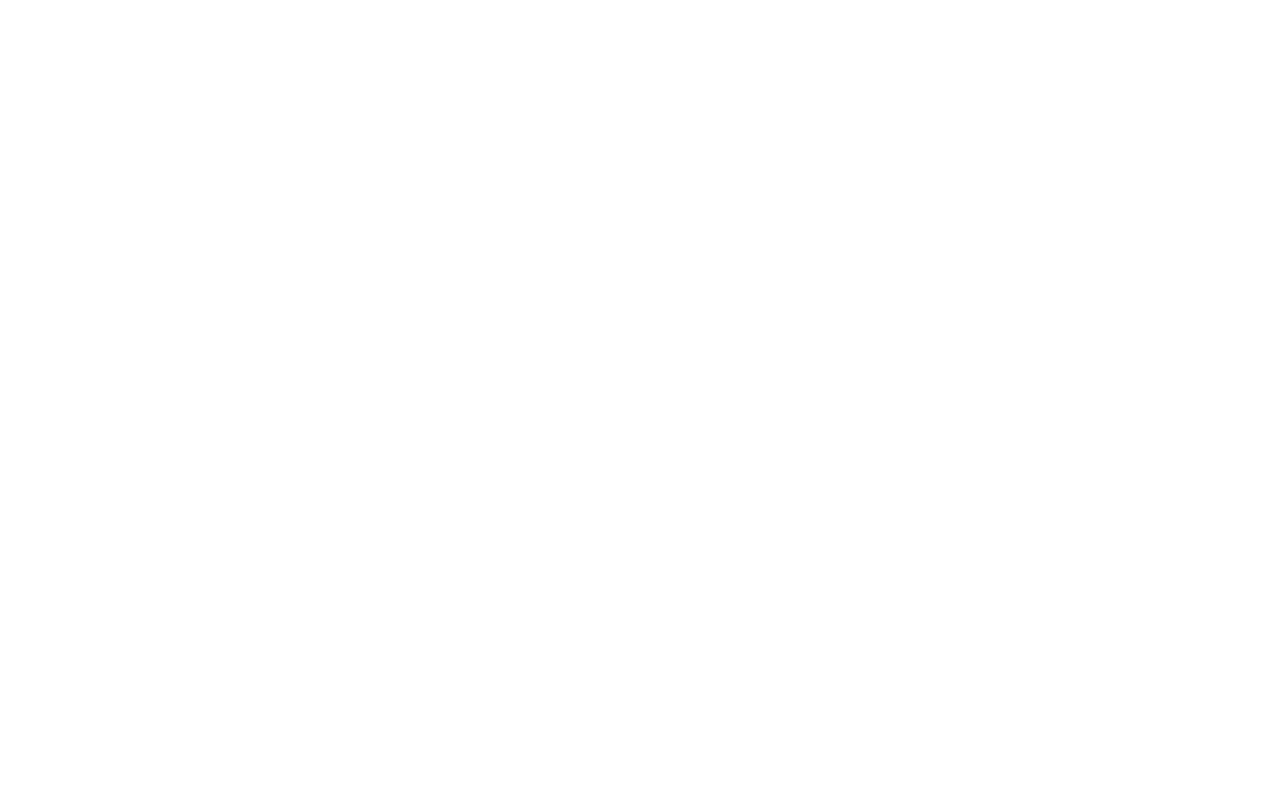
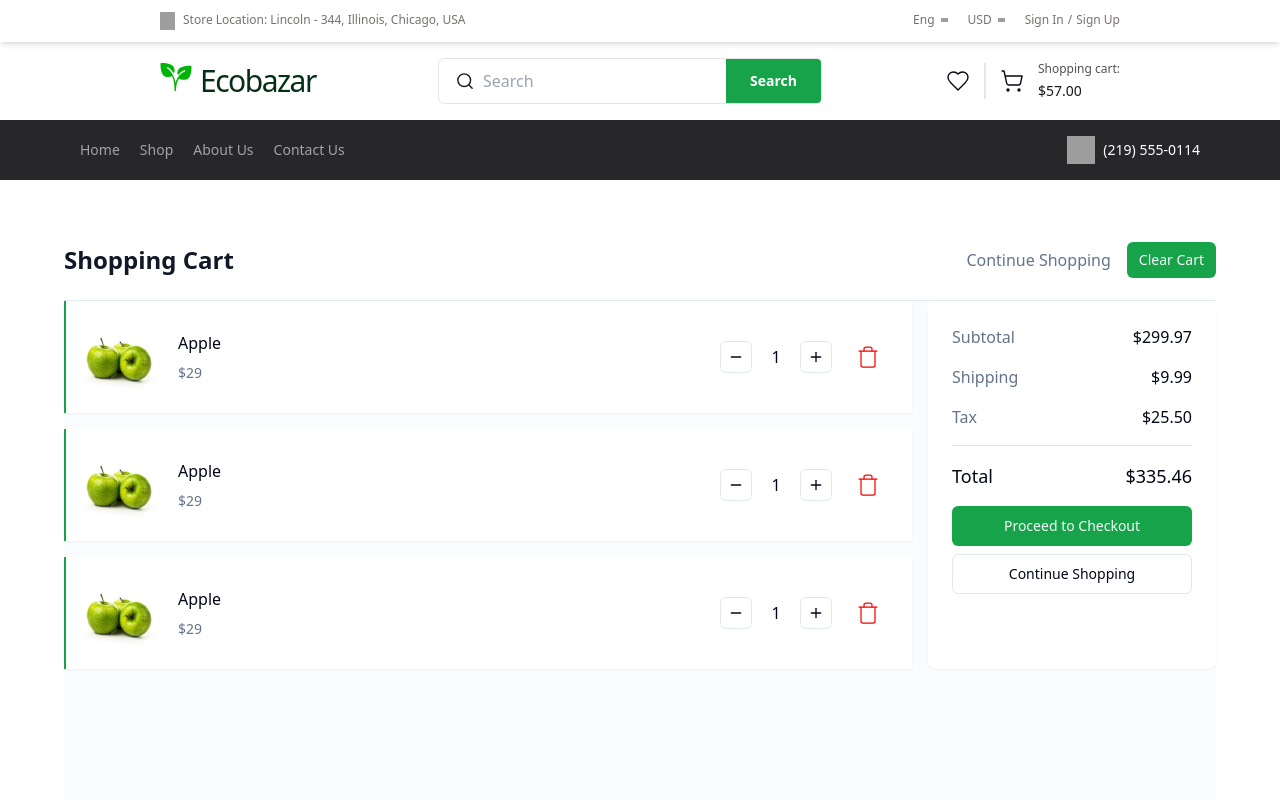
Before and after one commit to akshpnwr/organic-ecom, a React (Vite) app: page /cart in a window 1280 px wide. Before the commit this address had no page. Shown: the top 800 px of the page. Built offline with nearby package versions, Linux system fonts and the light colour scheme; grey boxes are pictures that could not be loaded.

Commit message:
Added cart page

```diff
--- a/package.json
+++ b/package.json
@@ -13,6 +13,7 @@
     "@radix-ui/react-avatar": "^1.1.0",
     "@radix-ui/react-select": "^2.1.1",
     "@radix-ui/react-separator": "^1.1.0",
+    "@radix-ui/react-slot": "^1.1.0",
     "@radix-ui/react-tabs": "^1.1.0",
     "class-variance-authority": "^0.7.0",
     "clsx": "^2.1.1",
--- a/src/App.tsx
+++ b/src/App.tsx
@@ -5,6 +5,7 @@
 import AboutUs from "./pages/About-us";
 import Shop from "./pages/Shop";
 import Product from "./pages/Product";
+import Cart from "./pages/Cart";
 
 function App() {
   return (
@@ -16,6 +17,7 @@
         <Route path="/about-us" element={<AboutUs />} />
         <Route path="/shop" element={<Shop />} />
         <Route path="/product" element={<Product />} />
+        <Route path="/cart" element={<Cart />} />
       </Route>
     </Routes>
   );
--- /dev/null
+++ b/src/components/CartItem.tsx
@@ -0,0 +1,62 @@
+import { Button } from "./UI/button";
+import { Minus, Plus, Trash } from "lucide-react";
+import appleImg from "../assets/images/products/apple.png";
+import { useState } from "react";
+
+const CartItem = () => {
+  const [quantity, setQuantity] = useState(1);
+
+  const incrementQuantity = () => {
+    setQuantity(quantity + 1);
+  };
+
+  const decrementQuantity = () => {
+    if (quantity === 1) return;
+    setQuantity(quantity - 1);
+  };
+
+  return (
+    <li className="flex items-center gap-4 bg-background p-4 shadow-sm rounded-none border-l-2 border-green-600">
+      <img
+        src={appleImg}
+        alt="Product Image"
+        width={80}
+        height={80}
+        className="rounded-md object-cover"
+      />
+      <div className="flex flex-col gap-2">
+        <h3 className="font-medium">Apple</h3>
+        <p className="text-sm font-medium text-muted-foreground">$29</p>
+      </div>
+
+      <div className="flex min-w-40 items-center ml-auto gap-2">
+        <Button
+          onClick={decrementQuantity}
+          variant="outline"
+          size="icon"
+          className="h-8 w-8"
+        >
+          <Minus className="h-4 w-4" />
+        </Button>
+        <span className="text-center w-8">{quantity}</span>
+        <Button
+          onClick={incrementQuantity}
+          variant="outline"
+          size="icon"
+          className="h-8 w-8"
+        >
+          <Plus className="h-4 w-4" />
+        </Button>
+        <Button variant="ghost" className="hover:bg-transparent hover:sca">
+          <Trash
+            color="red"
+            className="cursor-pointer w-6 h-6"
+            strokeWidth={1.25}
+          />
+        </Button>
+      </div>
+    </li>
+  );
+};
+
+export default CartItem;
--- a/src/components/UI/Button.tsx
+++ b/src/components/UI/Button.tsx
@@ -1,18 +1,56 @@
-interface ButtonProps {
-  children?: React.ReactNode;
-  text: string;
-  classes?: string;
+import * as React from "react"
+import { Slot } from "@radix-ui/react-slot"
+import { cva, type VariantProps } from "class-variance-authority"
+
+import { cn } from "@/lib/utils"
+
+const buttonVariants = cva(
+  "inline-flex items-center justify-center whitespace-nowrap rounded-md text-sm font-medium ring-offset-background transition-colors focus-visible:outline-none focus-visible:ring-2 focus-visible:ring-ring focus-visible:ring-offset-2 disabled:pointer-events-none disabled:opacity-50",
+  {
+    variants: {
+      variant: {
+        default: "bg-primary text-primary-foreground hover:bg-primary/90",
+        destructive:
+          "bg-destructive text-destructive-foreground hover:bg-destructive/90",
+        outline:
+          "border border-input bg-background hover:bg-accent hover:text-accent-foreground",
+        secondary:
+          "bg-secondary text-secondary-foreground hover:bg-secondary/80",
+        ghost: "hover:bg-accent hover:text-accent-foreground",
+        link: "text-primary underline-offset-4 hover:underline",
+      },
+      size: {
+        default: "h-10 px-4 py-2",
+        sm: "h-9 rounded-md px-3",
+        lg: "h-11 rounded-md px-8",
+        icon: "h-10 w-10",
+      },
+    },
+    defaultVariants: {
+      variant: "default",
+      size: "default",
+    },
+  }
+)
+
+export interface ButtonProps
+  extends React.ButtonHTMLAttributes<HTMLButtonElement>,
+    VariantProps<typeof buttonVariants> {
+  asChild?: boolean
 }
 
-const Button: React.FC<ButtonProps> = ({ text, children, classes }) => {
-  return (
-    <button
-      className={`px-5 py-3 mt-6 md:mt-8 text-base leading-5 text-white bg-green-600 rounded-[53px] md:px-10 md:py-5 ${classes}`}
-    >
-      <span>{text}</span>
-      {children}
-    </button>
-  );
-};
+const Button = React.forwardRef<HTMLButtonElement, ButtonProps>(
+  ({ className, variant, size, asChild = false, ...props }, ref) => {
+    const Comp = asChild ? Slot : "button"
+    return (
+      <Comp
+        className={cn(buttonVariants({ variant, size, className }))}
+        ref={ref}
+        {...props}
+      />
+    )
+  }
+)
+Button.displayName = "Button"
 
-export default Button;
+export { Button, buttonVariants }
--- /dev/null
+++ b/src/components/UI/ButtonCustom.tsx
@@ -0,0 +1,18 @@
+interface ButtonProps {
+  children?: React.ReactNode;
+  text: string;
+  classes?: string;
+}
+
+const Button: React.FC<ButtonProps> = ({ text, children, classes }) => {
+  return (
+    <button
+      className={`px-5 py-3 mt-6 md:mt-8 text-base leading-5 text-white bg-green-600 rounded-[53px] md:px-10 md:py-5 ${classes}`}
+    >
+      <span>{text}</span>
+      {children}
+    </button>
+  );
+};
+
+export default Button;
--- /dev/null
+++ b/src/components/UI/input.tsx
@@ -0,0 +1,25 @@
+import * as React from "react"
+
+import { cn } from "@/lib/utils"
+
+export interface InputProps
+  extends React.InputHTMLAttributes<HTMLInputElement> {}
+
+const Input = React.forwardRef<HTMLInputElement, InputProps>(
+  ({ className, type, ...props }, ref) => {
+    return (
+      <input
+        type={type}
+        className={cn(
+          "flex h-10 w-full rounded-md border border-input bg-background px-3 py-2 text-sm ring-offset-background file:border-0 file:bg-transparent file:text-sm file:font-medium placeholder:text-muted-foreground focus-visible:outline-none focus-visible:ring-2 focus-visible:ring-ring focus-visible:ring-offset-2 disabled:cursor-not-allowed disabled:opacity-50",
+          className
+        )}
+        ref={ref}
+        {...props}
+      />
+    )
+  }
+)
+Input.displayName = "Input"
+
+export { Input }
--- a/src/components/hero/hero.tsx
+++ b/src/components/hero/hero.tsx
@@ -2,7 +2,7 @@
 import heroImage from "../../assets/images/hero-image.png";
 import rightArrow from "../../assets/images/right-arrow.svg";
 import FeatureSection from "./featured-section";
-import Button from "../UI/Button";
+import Button from "../UI/ButtonCustom";
 
 export const Hero: React.FC = () => {
   return (
--- a/src/components/navigation/middle.tsx
+++ b/src/components/navigation/middle.tsx
@@ -1,8 +1,8 @@
 import * as React from "react";
 import logo from "../../assets/images/logo.svg";
 import search from "../../assets/images/search.svg";
-import heart from "../../assets/images/heart.svg";
-import cart from "../../assets/images/cart.svg";
+import { Heart, ShoppingCart } from "lucide-react";
+import { Link } from "react-router-dom";
 
 interface ImageProps {
   src: string;
@@ -85,10 +85,12 @@
       </button>
     </div>
     <SearchArea placeholder="Search" />
-    <div className="flex justify-between md:self-stretch my-auto">
-      <Image src={heart} alt="Icon description" customClass="mr-3" />
-      <div className="flex gap-3 pl-3 border-l-2">
-        <Image src={cart} alt="Shopping cart" />
+    <div className="flex items-center justify-between md:self-stretch my-auto">
+      <Heart strokeWidth="1.4px" className="w-7 h-w-7 mr-3" />
+      <div className="flex items-center gap-3 pl-3 border-l-2">
+        <Link to="/cart">
+          <ShoppingCart strokeWidth="1.4px" className="w-7 h-w-7" />
+        </Link>
         <div className="flex-col flex-1">
           <div className="text-xs leading-3 text-neutral-600">
             {" "}
--- a/src/pages/About-us.tsx
+++ b/src/pages/About-us.tsx
@@ -5,7 +5,7 @@
 
 import Testimonial from "../components/testimonial";
 import Slider from "../components/slider";
-import Button from "../components/UI/Button";
+import Button from "../components/UI/ButtonCustom";
 
 interface BenefitProps {
   iconSrc: string;
--- /dev/null
+++ b/src/pages/Cart.tsx
@@ -0,0 +1,70 @@
+import { Button } from "@/components/UI/button";
+import { Separator } from "@/components/UI/separator";
+import { Link } from "react-router-dom";
+import CartItem from "@/components/CartItem";
+
+export default function Cart() {
+  return (
+    <div className="max-w-6xl mx-auto flex flex-col min-h-[80vh] bg-muted/40 mt-10">
+      <header className="bg-background border-b py-3 px-0">
+        <div className="container px-0 flex flex-col md:flex-row gap-4 md:gap-0 items-center justify-between">
+          <h1 className="text-2xl font-semibold w-full md:w-auto md:bg-transparent md:text-gray-900 text-center text-white py-3 bg-gray-800">
+            Shopping Cart
+          </h1>
+          <div className="flex items-center gap-4">
+            <Link
+              to="/shop"
+              className="text-muted-foreground hover:text-foreground"
+            >
+              Continue Shopping
+            </Link>
+            <Button size="sm" className="bg-green-600 hover:bg-green-700">
+              Clear Cart
+            </Button>
+          </div>
+        </div>
+      </header>
+      <main className="flex flex-col md:flex-row gap-4">
+        <div className="flex-grow">
+          <ul className="flex flex-col gap-2 md:gap-4 px-1 md:px-0">
+            <CartItem />
+            <CartItem />
+            <CartItem />
+          </ul>
+        </div>
+        <div className="min-w-72 bg-background rounded-lg p-6 shadow-sm">
+          <div className="grid gap-4">
+            <div className="flex items-center justify-between">
+              <span className="text-muted-foreground">Subtotal</span>
+              <span className="font-medium">$299.97</span>
+            </div>
+            <div className="flex items-center justify-between">
+              <span className="text-muted-foreground">Shipping</span>
+              <span className="font-medium">$9.99</span>
+            </div>
+            <div className="flex items-center justify-between">
+              <span className="text-muted-foreground">Tax</span>
+              <span className="font-medium">$25.50</span>
+            </div>
+            <Separator />
+            <div className="flex items-center justify-between">
+              <span className="text-lg font-medium">Total</span>
+              <span className="text-lg font-medium">$335.46</span>
+            </div>
+
+            <div className="grid gap-2">
+              <Button className="w-full bg-green-600 hover:bg-green-700">
+                Proceed to Checkout
+              </Button>
+              <Link to="/shop">
+                <Button variant="outline" className="w-full">
+                  Continue Shopping
+                </Button>
+              </Link>
+            </div>
+          </div>
+        </div>
+      </main>
+    </div>
+  );
+}
--- a/src/pages/Product.tsx
+++ b/src/pages/Product.tsx
@@ -1,5 +1,5 @@
 import { Avatar, AvatarFallback, AvatarImage } from "@/components/UI/avatar";
-import Button from "@/components/UI/Button";
+import Button from "@/components/UI/ButtonCustom";
 import { Separator } from "@/components/UI/separator";
 import appleImg1 from "../assets/images/products/apple-1.jpg";
 import appleImg2 from "../assets/images/products/apple-2.jpg";
```
Also changed, not shown: 1 other file (tests, documents, lock files or other folders).
